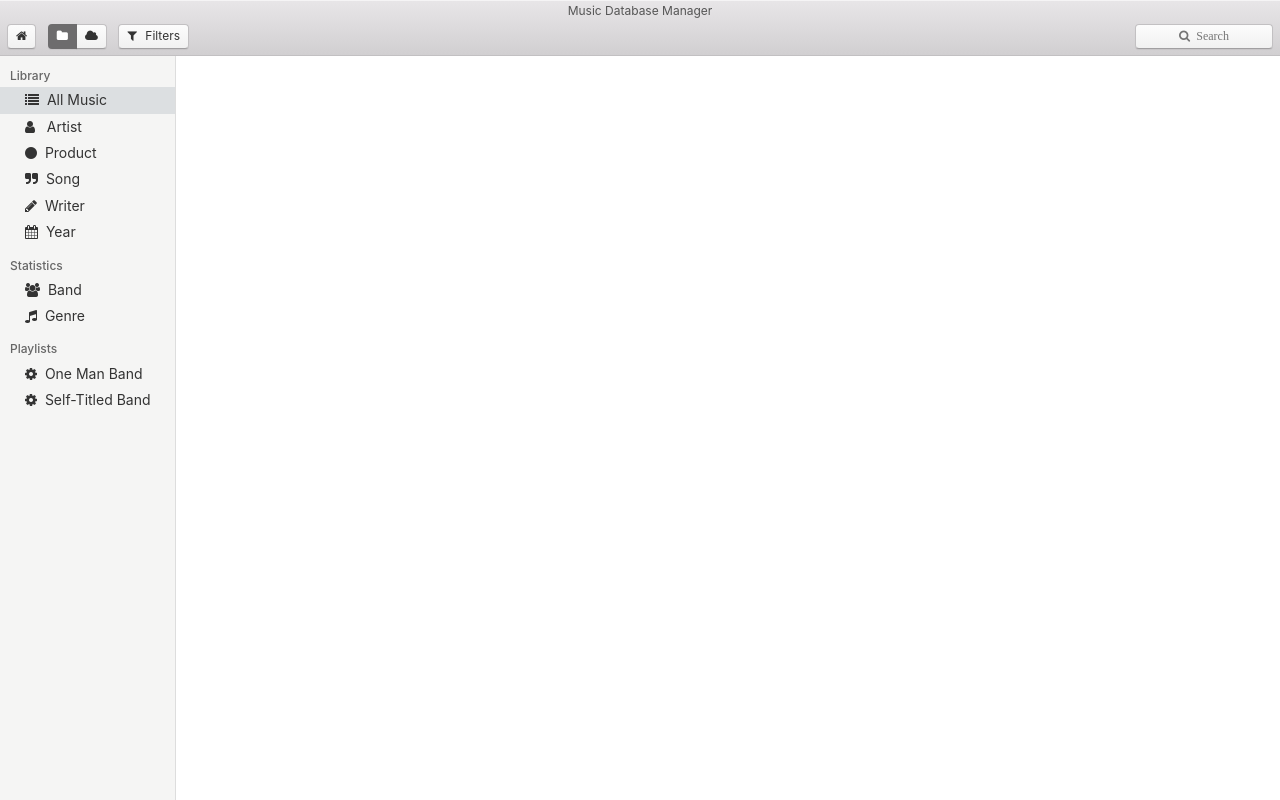
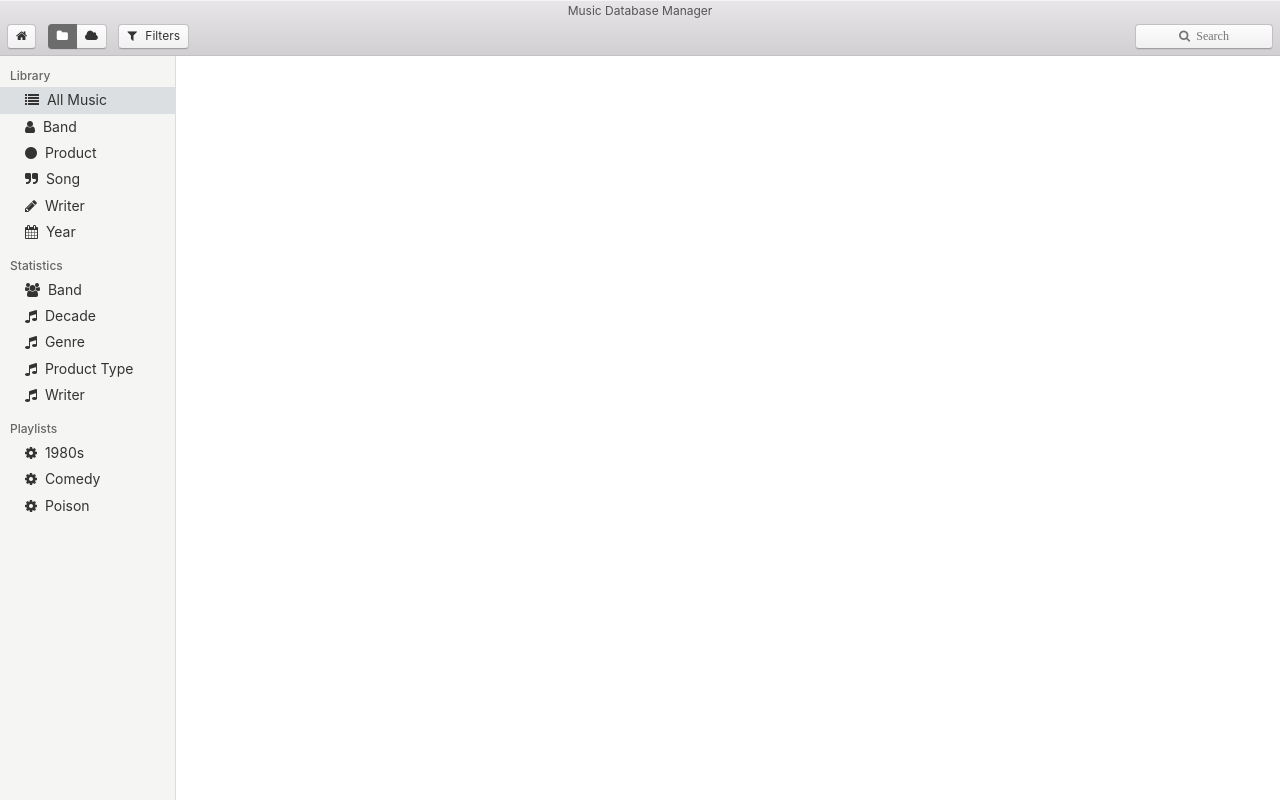
Before and after one commit to trentrand/musicdb, a website with bundled scripts: page app/index.html in a window 1280 px wide. Built offline with nearby package versions, Linux system fonts and the light colour scheme; some icons are missing; files whose address does not match are found by name.

Commit message:
Fix sidebar items to match mockups

```diff
--- a/app/index.html
+++ b/app/index.html
@@ -63,16 +63,13 @@
                             &nbsp;All Music
                         </span>
                         <span class="nav-group-item">
-                            <!-- Adapt to variable -->
-                            <!-- TODO: List-Poison.sql -->
-                            <span class="fa fa-user"></span> &nbsp;&nbsp;Artist
+                            <!-- TODO: Library-Band.sql -->
+                            <span class="fa fa-user"></span>
+                            &nbsp;Band
                         </span>
                         <span class="nav-group-item">
                             <span class="fa fa-circle"></span>
-                            <!-- TODO: COVERFLOW -->
-                            <!-- Statistics-ProductType.sql -->
-                            <!-- Adapt to variable -->
-                            <!-- Library-Product.sql -->
+                            <!-- TODO: Library-Product.sql -->
                             &nbsp;Product
                         </span>
                         <span class="nav-group-item">
@@ -82,19 +79,12 @@
                         </span>
                         <span class="nav-group-item">
                             <span class="fa fa-pencil"></span>
-                            <!-- TODO: COVERFLOW -->
-                            <!-- Statistics-Writer.sql -->
-                            <!-- Adapt to variable -->
-                            <!-- Library-Writer.sql -->
+                            <!-- TODO: Library-Writer.sql -->
                             &nbsp;Writer
                         </span>
                         <span class="nav-group-item">
+                            <!-- TODO: Library-Year.sql -->
                             <span class="fa fa-calendar"></span>
-                            <!-- TODO: COVERFLOW -->
-                            <!-- Statistics-Year.sql -->
-                            <!-- Statistics-Decade.sql -->
-                            <!-- Adapt to variable -->
-                            <!-- List-1980s.sql -->
                             &nbsp;Year
                         </span>
                     </nav>
@@ -102,30 +92,44 @@
                     <nav class="nav-group">
                         <h5 class="nav-group-title">Statistics</h5>
                         <span class="nav-group-item">
-                            <!-- TODO: COVERFLOW -->
-                            <!-- Statistics-Band.sql -->
-                            <!-- Adapt to variable -->
-                            <!-- Library-Band.sql -->
-                            <span class="fa fa-users"></span> &nbsp;Band
+                            <!-- TODO: Statistics-Band.sql -->
+                            <span class="fa fa-users"></span>
+                            &nbsp;Band
                         </span>
                         <span class="nav-group-item">
                             <span class="fa fa-music"></span>
-                            <!-- TODO: COVERFLOW -->
-                            <!-- Statistics-Genre.sql -->
-                            <!-- Adapt to variable -->
-                            <!-- List-Comedy.sql -->
+                            <!-- TODO: Statistics-Decade.sql -->
+                            &nbsp;Decade
+                        </span>
+                        <span class="nav-group-item">
+                            <span class="fa fa-music"></span>
+                            <!-- TODO: Statistics-Genre.sql -->
                             &nbsp;Genre
+                        </span>
+                        <span class="nav-group-item">
+                            <span class="fa fa-music"></span>
+                            <!-- TODO: Statistics-ProductType.sql -->
+                            &nbsp;Product Type
+                        </span>
+                        <span class="nav-group-item">
+                            <span class="fa fa-music"></span>
+                            <!-- TODO: Statistics-Writer.sql -->
+                            &nbsp;Writer
                         </span>
                     </nav>
                     <nav class="nav-group">
                         <h5 class="nav-group-title">Playlists</h5>
                         <span class="nav-group-item">
-                            <!-- TODO: query this playlist -->
-                            <span class="fa fa-spin fa-cog"></span> &nbsp;One Man Band
+                            <!-- TODO: List-1980s.sql -->
+                            <span class="fa fa-spin fa-cog"></span> &nbsp;1980s
                         </span>
                         <span class="nav-group-item">
-                            <!-- TODO: query this playlist -->
-                            <span class="fa fa-spin fa-cog"></span>  &nbsp;Self-Titled Band
+                            <!-- TODO: List-Comedy.sql -->
+                            <span class="fa fa-spin fa-cog"></span> &nbsp;Comedy
+                        </span>
+                        <span class="nav-group-item">
+                            <!-- TODO: List-Poison.sql -->
+                            <span class="fa fa-spin fa-cog"></span> &nbsp;Poison
                         </span>
                     </nav>
                 </div>
```
Also changed, not shown: README.md.
